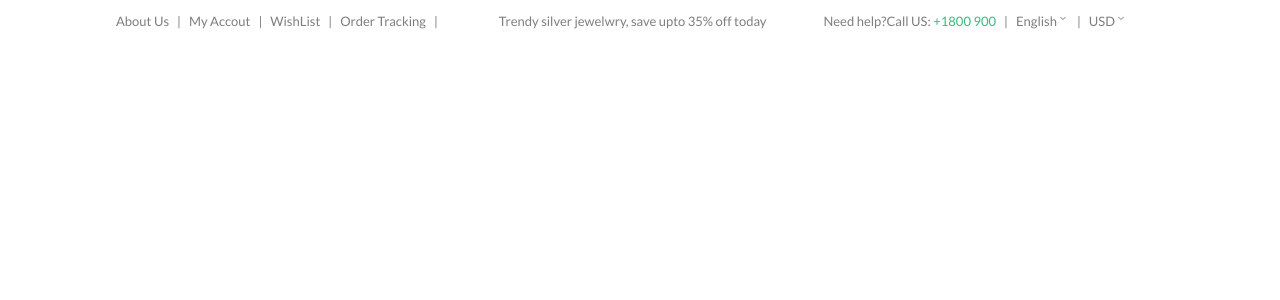
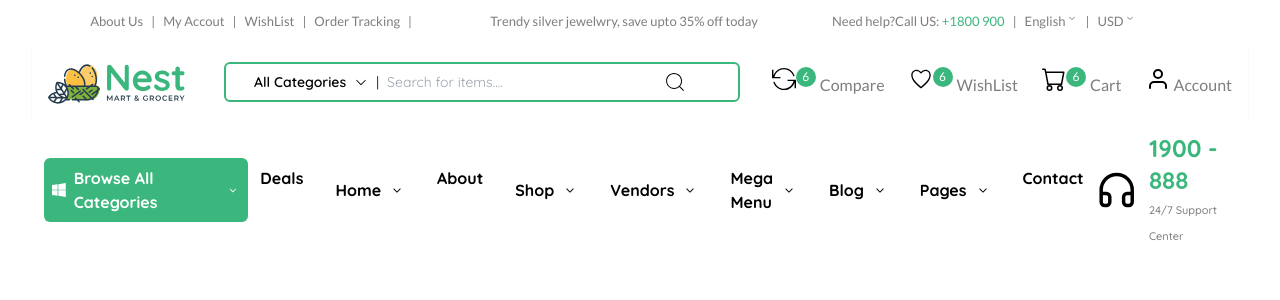
Before and after one commit to Abdul-Hafeez5/E-Commerce-Website-clone, a React (Create React App) app: page / in a window 1280 px wide. Shown: the top 300 px of the page. Built offline with nearby package versions, Linux system fonts and the light colour scheme.

Commit message:
Header Completed with fully responsive

```diff
--- a/src/App.js
+++ b/src/App.js
@@ -2,11 +2,12 @@ import Categories from "./containers/Categories";
 import HeroSec from "./components/HeroSec";
 import Navbar from "./containers/Navbar";
 import Banners from "./containers/Banners";
+import Header from "./containers/Header";
 
 function App() {
   return (
     <div>
-      <Navbar />
+      <Header />
       {/* <HeroSec /> */}
       {/* <div className="mx-10 my-6 ">
         <Categories />
--- a/src/components/InputBox.jsx
+++ /dev/null
@@ -1,16 +0,0 @@
-import React from "react";
-import { PiCaretDown } from "react-icons/pi";
-import { CiSearch } from "react-icons/ci";
-
-const InputBox = () => {
-  return (
-    <div className="hidden lg:flex items-center justify-center border-2 border-[#3bb77e] rounded-md xl:hidden p-3 flex-1">
-      <p className="mx-2 font-semibold">All Categories </p>
-      <PiCaretDown className="mx-2" /> <span>|</span>
-      <p className="mx-2 text-sm">Search for items....</p>
-      <CiSearch className="w-8" />
-    </div>
-  );
-};
-
-export default InputBox;
--- a/src/components/ItemList.jsx
+++ /dev/null
@@ -1,30 +0,0 @@
-import React from "react";
-import { IoIosHeartEmpty } from "react-icons/io";
-import { TfiReload } from "react-icons/tfi";
-import { BsCart } from "react-icons/bs";
-import { FiUser } from "react-icons/fi";
-
-const ItemList = () => {
-  return (
-    <div className="flex gap-x-6 ">
-      <p className="xl:flex gap-x-1 hidden ">
-        <TfiReload className="w-8 h-8 " />
-        <span>compare</span>
-      </p>
-      <p className="flex gap-x-1">
-        <IoIosHeartEmpty className="w-8 h-8 lg:hidden" />
-        <span className="xl:flex hidden">wishList</span>
-      </p>
-      <p className="flex gap-x-1">
-        <BsCart className="w-8 h-8 lg:hidden" />
-        <span className="xl:flex hidden">Cart</span>
-      </p>
-      <p className="xl:flex gap-x-1 hidden">
-        <FiUser className="w-8 h-8" />
-        <span>Account</span>
-      </p>
-    </div>
-  );
-};
-
-export default ItemList;
--- /dev/null
+++ b/src/components/NavDiscount.jsx
@@ -0,0 +1,12 @@
+import React from "react";
+
+const NavDiscount = () => {
+  return (
+    <div className="justify-center flex font-lato text-sm text-white py-2 bg-[#3bb77e] xs:hidden md:block md:text-center lg:hidden">
+      Grand opening, <span className="font-semibold">up to 15% </span> off all
+      items. only <span className="font-semibold">3 days</span> left
+    </div>
+  );
+};
+
+export default NavDiscount;
--- /dev/null
+++ b/src/components/NavItemList.jsx
@@ -0,0 +1,45 @@
+import React from "react";
+import { IoIosHeartEmpty } from "react-icons/io";
+import { TfiReload } from "react-icons/tfi";
+import { BsCart } from "react-icons/bs";
+import { FiUser } from "react-icons/fi";
+
+const ItemList = () => {
+  return (
+    <div className="flex gap-x-2 xs:gap-x-6 font-lato ">
+      <div className="items-baseline hidden cursor-pointer xl:flex gap-x-1 ">
+        <div className="inline-flex ">
+          <TfiReload className="w-6 h-6 " />
+          <span className=" text-white rounded-full w-5 h-5 flex items-center justify-center text-[12px] bg-primary">
+            6
+          </span>
+        </div>
+        <span className="text-[#7E7E7E]">Compare</span>
+      </div>
+      <div className="flex items-baseline cursor-pointer gap-x-1">
+        <div className="inline-flex">
+          <IoIosHeartEmpty className="w-6 h-6 lg:hidden xl:block" />
+          <span className=" text-white lg:hidden xl:flex rounded-full w-5 h-5 flex items-center justify-center text-[12px] bg-primary">
+            6
+          </span>
+        </div>
+        <span className="hidden xl:flex text-[#7E7E7E]">WishList</span>
+      </div>
+      <div className="flex items-baseline cursor-pointer gap-x-1">
+        <div className="inline-flex">
+          <BsCart className="w-6 h-6 lg:hidden xl:block" />
+          <span className=" text-white lg:hidden xl:flex rounded-full w-5 h-5 flex items-center justify-center text-[12px] bg-primary">
+            6
+          </span>
+        </div>
+        <span className="hidden xl:flex text-[#7E7E7E]">Cart</span>
+      </div>
+      <div className="items-baseline hidden cursor-pointer xl:flex gap-x-1">
+        <FiUser className="w-6 h-6" />
+        <span className="text-[#7E7E7E]">Account</span>
+      </div>
+    </div>
+  );
+};
+
+export default ItemList;
--- a/src/components/PostNav.jsx
+++ b/src/components/PostNav.jsx
@@ -70,18 +70,18 @@ const PostNav = () => {
 
   return (
     <div
-      className={`hidden lg:flex justify-between bg-white items-center py-3 px-8 z-10 ${
+      className={`hidden lg:flex justify-between font-quickSand text-base font-bold bg-white items-center py-3 px-3 xl:px-8 z-10 ${
         isNavFixed ? "fixed top-0 w-full" : ""
       }`}
     >
-      <div className="inline-flex items-center rounded-md p-2 gap-x-2 mx-3 text-white bg-[#3bb77e] cursor-pointer">
+      <div className="inline-flex items-center rounded-md px-2 py-2 gap-x-2 mx-3 text-white bg-[#3bb77e] cursor-pointer">
         <SiWindows />
         <p>Browse All Categories</p>
         <RxCaretDown />
       </div>
 
-      <div className="">
-        <ul className="flex gap-x-8 ">
+      <div className="mr-3">
+        <ul className="flex gap-x-6 xl:gap-x-8 ">
           <li className="cursor-pointer hover:text-[#3bb77e]">Deals</li>
           <li
             className=" flex items-center gap-x-2 cursor-pointer hover:text-[#3bb77e]"
@@ -93,7 +93,7 @@ const PostNav = () => {
               <RxCaretDown />
             </span>
             {isHomeOpen && (
-              <div className="absolute top-44  w-48 bg-white rounded-md shadow-lg z-10">
+              <div className="absolute z-10 w-48 bg-white rounded-md shadow-lg top-44">
                 <ul className="p-3 ">
                   <li>Welcome</li>
                   <li>Home</li>
@@ -116,7 +116,7 @@ const PostNav = () => {
               <RxCaretDown />
             </span>
             {isShopOpen && (
-              <div className="absolute top-44  w-48 bg-white rounded-md shadow-lg z-10">
+              <div className="absolute z-10 w-48 bg-white rounded-md shadow-lg top-44">
                 <ul className="p-3 ">
                   <li>Shop1</li>
                   <li>Shop2</li>
@@ -137,7 +137,7 @@ const PostNav = () => {
               <RxCaretDown />
             </span>
             {isVendorsOpen && (
-              <div className="absolute top-44  w-48 bg-white rounded-md shadow-lg z-10">
+              <div className="absolute z-10 w-48 bg-white rounded-md shadow-lg top-44">
                 <ul className="p-3 ">
                   <li>Vendor1</li>
                   <li>Vendor2</li>
@@ -158,7 +158,7 @@ const PostNav = () => {
               <RxCaretDown />
             </span>
             {isMegaMenuOpen && (
-              <div className="absolute top-44  w-48 bg-white rounded-md shadow-lg z-10">
+              <div className="absolute z-10 w-48 bg-white rounded-md shadow-lg top-44">
                 <ul className="p-3 ">
                   <li>Shop1</li>
                   <li>Shop2</li>
@@ -179,7 +179,7 @@ const PostNav = () => {
               <RxCaretDown />
             </span>
             {isBlogOpen && (
-              <div className="absolute top-44  w-48 bg-white rounded-md shadow-lg z-10">
+              <div className="absolute z-10 w-48 bg-white rounded-md shadow-lg top-44">
                 <ul className="p-3 ">
                   <li>Shop1</li>
                   <li>Shop2</li>
@@ -200,7 +200,7 @@ const PostNav = () => {
               <RxCaretDown />
             </span>
             {isPagesOpen && (
-              <div className="absolute top-44  w-48 bg-white rounded-md shadow-lg z-10">
+              <div className="absolute z-10 w-48 bg-white rounded-md shadow-lg top-44">
                 <ul className="p-3 ">
                   <li>Shop1</li>
                   <li>Shop2</li>
@@ -214,11 +214,13 @@ const PostNav = () => {
           <li className="cursor-pointer hover:text-[#3bb77e]">Contact</li>
         </ul>
       </div>
-      <div className="flex gap-x-3 items-center">
+      <div className="items-center hidden xl:flex gap-x-3">
         <LuHeadphones className="w-12 h-12" />
         <div>
-          <p className="font-bold text-lg text-[#3bb77e]">1900 - 888</p>
-          <span className="text-[11px]">24/7 Support Center</span>
+          <p className="font-bold text-2xl text-[#3bb77e]">1900 - 888</p>
+          <span className="text-[11px] text-[#7E7E7E] font-[500]">
+            24/7 Support Center
+          </span>
         </div>
       </div>
     </div>
--- a/src/components/PreNav.jsx
+++ b/src/components/PreNav.jsx
@@ -4,7 +4,7 @@ import { RxCaretDown } from "react-icons/rx";
 const PreNav = () => {
   const element = ["About Us", "My Accout", "WishList", "Order Tracking"];
   return (
-    <div className="hidden lg:flex justify-between font-lato text-[13px] text-[#7E7E7E] py-3 px-10 xl:px-24 2xl:px-36 ">
+    <div className="hidden lg:flex justify-evenly font-lato text-[13px] text-[#7E7E7E] py-3">
       <div className="flex ml-5">
         {element.map((item, index) => (
           <p key={index} className="cursor-pointer hover:text-[#585757]">
--- /dev/null
+++ b/src/containers/Header.jsx
@@ -0,0 +1,18 @@
+import React from "react";
+import NavDiscount from "../components/NavDiscount";
+import PreNav from "../components/PreNav";
+import Navbar from "./Navbar";
+import PostNav from "../components/PostNav";
+
+const Header = () => {
+  return (
+    <div>
+      <NavDiscount />
+      <PreNav />
+      <Navbar/>
+      <PostNav/>
+    </div>
+  );
+};
+
+export default Header;
--- a/src/containers/Navbar.jsx
+++ b/src/containers/Navbar.jsx
@@ -1,41 +1,33 @@
 import React from "react";
-import PreNav from "../components/PreNav";
 import { IoMenuSharp } from "react-icons/io5";
+import { PiCaretDown } from "react-icons/pi";
+import { CiSearch } from "react-icons/ci";
 
 import logo from "../assets/logo.svg";
-import ItemList from "../components/ItemList";
-import InputBox from "../components/InputBox";
-import PostNav from "../components/PostNav";
-
-const Discount = () => {
-  return (
-    <div className="justify-center flex font-lato text-sm text-white py-2 bg-[#3bb77e] xs:hidden md:block md:text-center lg:hidden">
-      Grand opening, <span className="font-semibold">up to 15% </span> off all
-      items. only <span className="font-semibold">3 days</span> left
-    </div>
-  );
-};
+import NavItemList from "../components/NavItemList";
 
 const Navbar = () => {
   return (
-    <div>
-      <Discount />
-      <PreNav />
-      {/* <div className="flex justify-between px-12 py-5 sm:py-4 sm:px-4 sm:shadow-sm lg:mx-8 ">
+    <div className="flex items-center justify-between px-2 py-5 sm:py-4 sm:px-4 sm:shadow-sm lg:mx-8 ">
       <div className="sm:order-2 lg:hidden">
-          <IoMenuSharp className="w-8 h-8 " />
+        <IoMenuSharp className="w-6 h-5 " />
       </div>
       <div className="sm:order-1">
         <img src={logo} alt="logo" className="w-36 " />
       </div>
+      <div className="hidden lg:inline-flex font-quickSand text-sm order-2 items-center justify-start flex-grow-0 border-2 border-[#3bb77e] rounded-md px-7 xl:flex-1 xl:mx-8 ">
+        <p className="font-semibold cursor-pointer ">All Categories</p>
+        <PiCaretDown className="mx-2 cursor-pointer " /> <span>|</span>
+        <input
+          type="text"
+          className="py-2 pr-8 mx-2 text-sm xl:pr-24 "
+          placeholder="Search for items...."
+        />
+        <CiSearch className="w-6 h-6 xl:mx-auto" />
+      </div>
       <div className="sm:order-3">
-          <ItemList />
+        <NavItemList />
       </div>
-        <div className="order-3 ">
-          <InputBox />
-        </div>
-      </div>
-      <PostNav /> */}
     </div>
   );
 };
--- a/src/index.css
+++ b/src/index.css
@@ -3,3 +3,9 @@
 @tailwind base;
 @tailwind components;
 @tailwind utilities;
+
+body {
+  box-sizing: border-box;
+  margin: 0;
+  padding: 0;
+}
```
Lines whose indentation alone changed are shown as unchanged.
